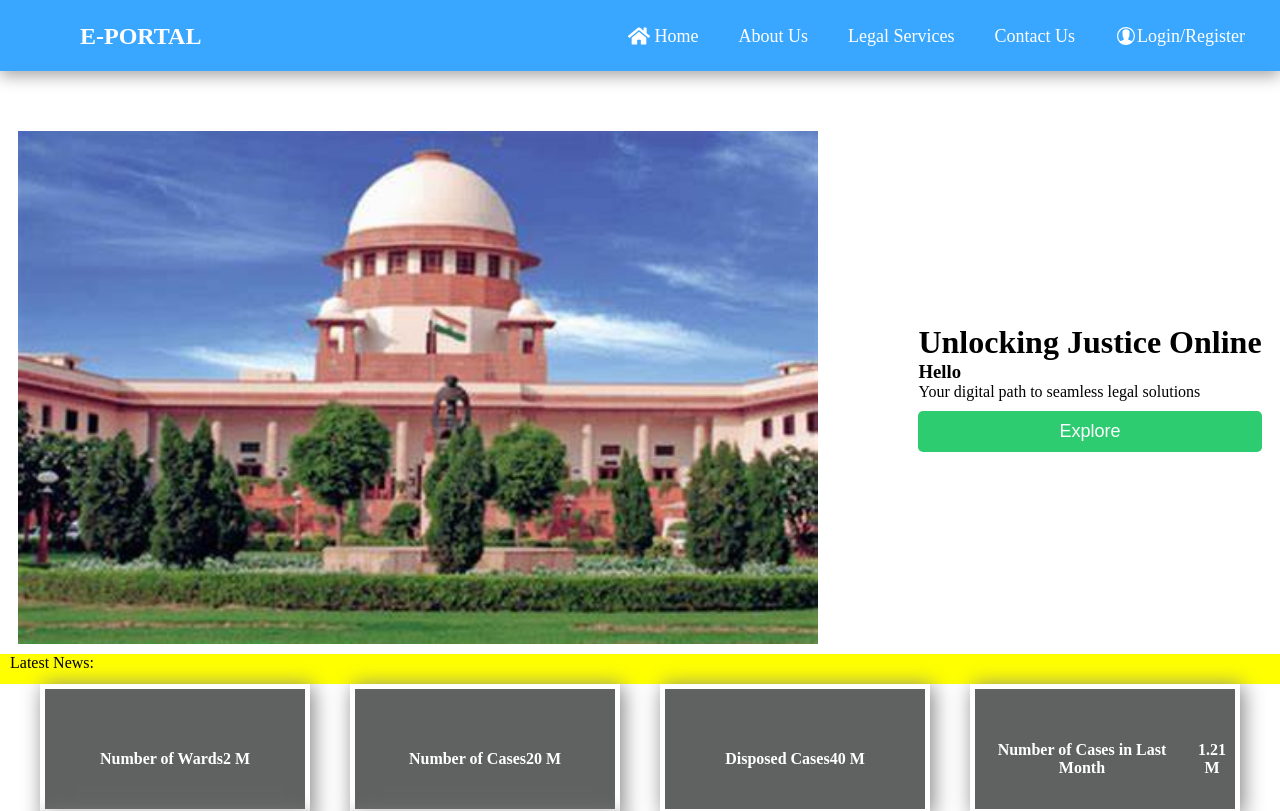
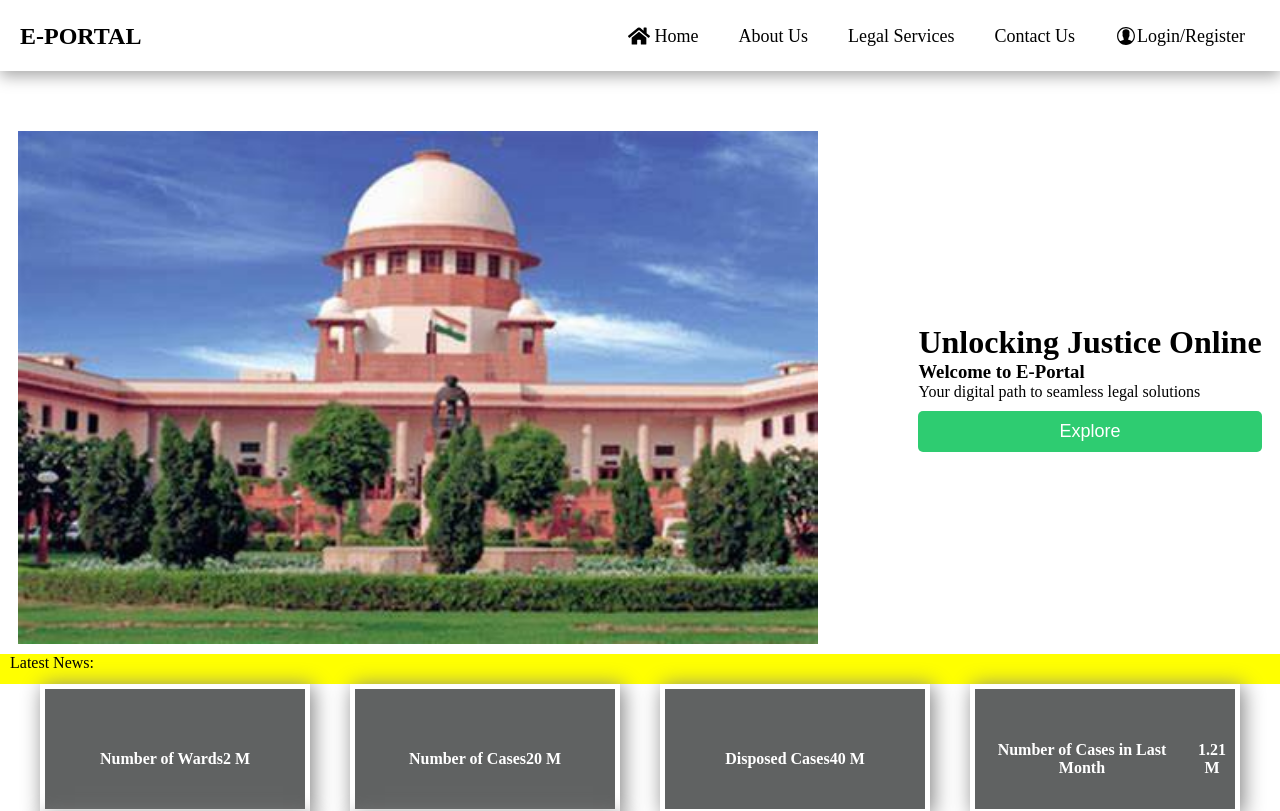
Before and after one commit to Hariabc/my, a React (Vite) app: page / in a window 1280 px wide. Shown: the top 811 px of the page. Built offline with nearby package versions, Linux system fonts and the light colour scheme.

Commit message:
added heading

```diff
--- a/src/components/Navbar.css
+++ b/src/components/Navbar.css
@@ -5,8 +5,8 @@
     box-sizing: border-box;
 }
 .main-nav{
-    background-color:rgb(57,167,255);
-    color: #fff;
+    background-color:white;
+    color: black;
     display: flex;
     justify-content: space-between;
     align-items: center;
@@ -20,7 +20,8 @@
 .logo {
     font-size: 24px;
     font-weight: bold;
-    padding-left: 60px;
+    padding-right: 100px;
+
 }
 
 /* Style for the navigation links */
@@ -37,11 +38,12 @@
 
 .main-nav a{
     text-decoration: none;
-    color: #fff;
+    color:black;
     padding-left: 10px;
     font-size: 18px;
     vertical-align: middle;
 }
+
 
 
 /* Media query for responsive design */
--- a/src/components/Navbar.jsx
+++ b/src/components/Navbar.jsx
@@ -4,10 +4,12 @@ import {IoIosContact} from "react-icons/io"
 import "./Navbar.css";
 import { Link } from "react-router-dom";
 
+
 export const Navbar = () => {
   return (
     <>
       <nav className="main-nav">
+
         <span className="logo">E-PORTAL</span>
         <ul>
           <li>
--- a/src/pages/Home.jsx
+++ b/src/pages/Home.jsx
@@ -10,7 +10,7 @@ export default function Home() {
           <img src={oip} alt="Description of the image" className="centered-image" />
           <div className="text-and-button">
             <h1>Unlocking Justice Online</h1>
-            <h3> Hello</h3>
+            <h3> Welcome to E-Portal</h3>
             <p>Your digital path to seamless legal solutions</p>
             <button>Explore</button>
           </div>
```
